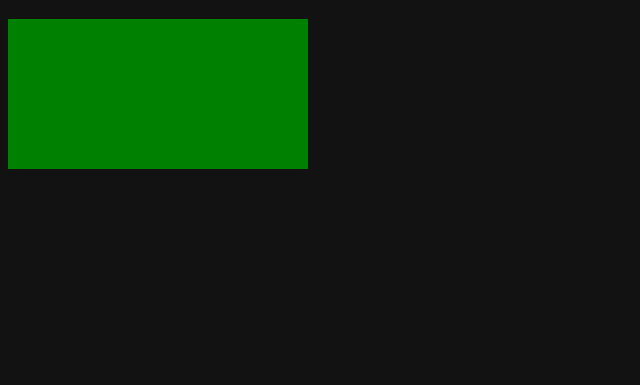
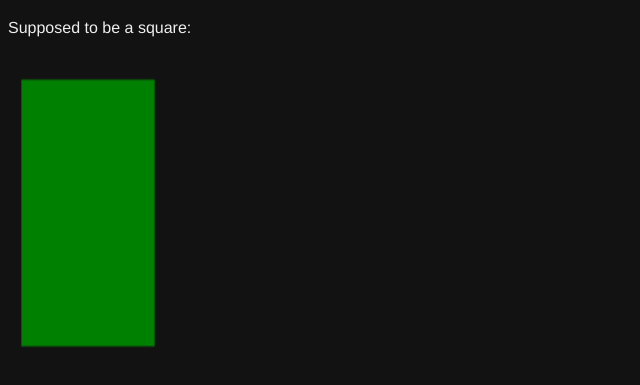
Before and after one commit to davlin0222/learning-canvas-api, a plain HTML site: page index.html in a window 1280 px wide. Shown: the part 61-446 px from the top of the page, without its empty margins (0-640 px from the left). Drawn offline with Linux system fonts and the light colour scheme.

Commit message:
Add test making canvas distorted
If your renderings seem distorted, try specifying your width and height attributes explicitly in the <canvas> attributes, and not using CSS.

```diff
--- a/index.html
+++ b/index.html
@@ -9,6 +9,8 @@
 	</head>
 	<body>
 		<h1>Learning the Canvas API</h1>
+		<!-- Canvas distorted because of default width and height still being imposed -->
+		<p>Supposed to be a square:</p>
 		<canvas id="canvas"></canvas>
 	</body>
 </html>
--- a/script.js
+++ b/script.js
@@ -4,13 +4,8 @@ const canvas = document.getElementById("canvas");
 // Get the 2D rendering context
 const ctx = canvas.getContext("2d");
 
-//? Active question: How do I make the green rectangle take up all the space?
-
 // Set fill color to green
 ctx.fillStyle = "green";
 
-// Draw a filled rectangle that covers the entire canvas:
-// - top-left corner at (0, 0)
-// - width of the canvas
-// - height of the canvas
-ctx.fillRect(0, 0, canvas.width, canvas.height);
+// Fill the entire canvas with the green rectangle
+ctx.fillRect(10, 10, 100, 100);
--- a/style.css
+++ b/style.css
@@ -4,3 +4,8 @@ body {
 	color: #eee;
 	font-family: "Franklin Gothic Medium", "Arial Narrow", Arial, sans-serif;
 }
+
+#canvas {
+	width: 400px;
+	height: 400px;
+}
```
